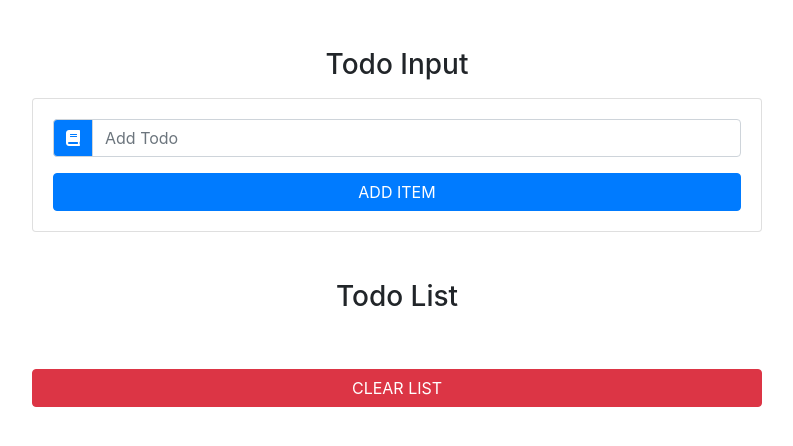
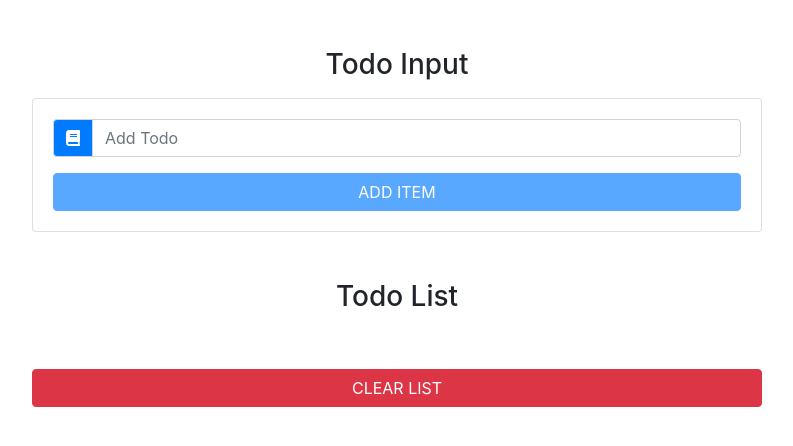
Before and after one commit to jojowabbit/react-todo-app, a React (Create React App) app: page / in a window 1280 px wide. Shown: the top 446 px of the page, without its empty margins (243-1036 px from the left). Built offline with nearby package versions, Linux system fonts and the light colour scheme.

Commit message:
replace handleEdit function, worked in disabling button, conditional render edit/add button

```diff
--- a/src/App.js
+++ b/src/App.js
@@ -41,7 +41,16 @@ class App extends Component {
       items: filteredItems,
     });
   };
-  handleEdit = (id) => console.log(`editing todo ${id}`);
+  handleEdit = (id) => {
+    const filteredItems = this.state.items.filter((item) => item.id !== id);
+    const selectedItem = this.state.items.find((item) => item.id === id);
+    this.setState({
+      items: filteredItems,
+      item: selectedItem.title,
+      id: id,
+      editItem: true,
+    });
+  };
 
   render() {
     return (
--- a/src/components/TodoInput.js
+++ b/src/components/TodoInput.js
@@ -2,7 +2,7 @@ import React, { Component } from "react";
 
 class TodoInput extends Component {
   render() {
-    const { item, handleChange, handleSubmit } = this.props;
+    const { item, editItem, handleChange, handleSubmit } = this.props;
     return (
       <div className="card card-body my-3">
         <form onSubmit={handleSubmit}>
@@ -20,8 +20,15 @@ class TodoInput extends Component {
               onChange={handleChange}
             />
           </div>
-          <button className="btn btn-block btn-primary mt-3 text-uppercase">
-            Add item
+          <button
+            disabled={item ? false : true}
+            className={
+              editItem
+                ? "btn btn-block btn-success mt-3 text-uppercase"
+                : "btn btn-block btn-primary mt-3 text-uppercase"
+            }
+          >
+            {editItem ? "edit item" : "add item"}
           </button>
         </form>
       </div>
```
